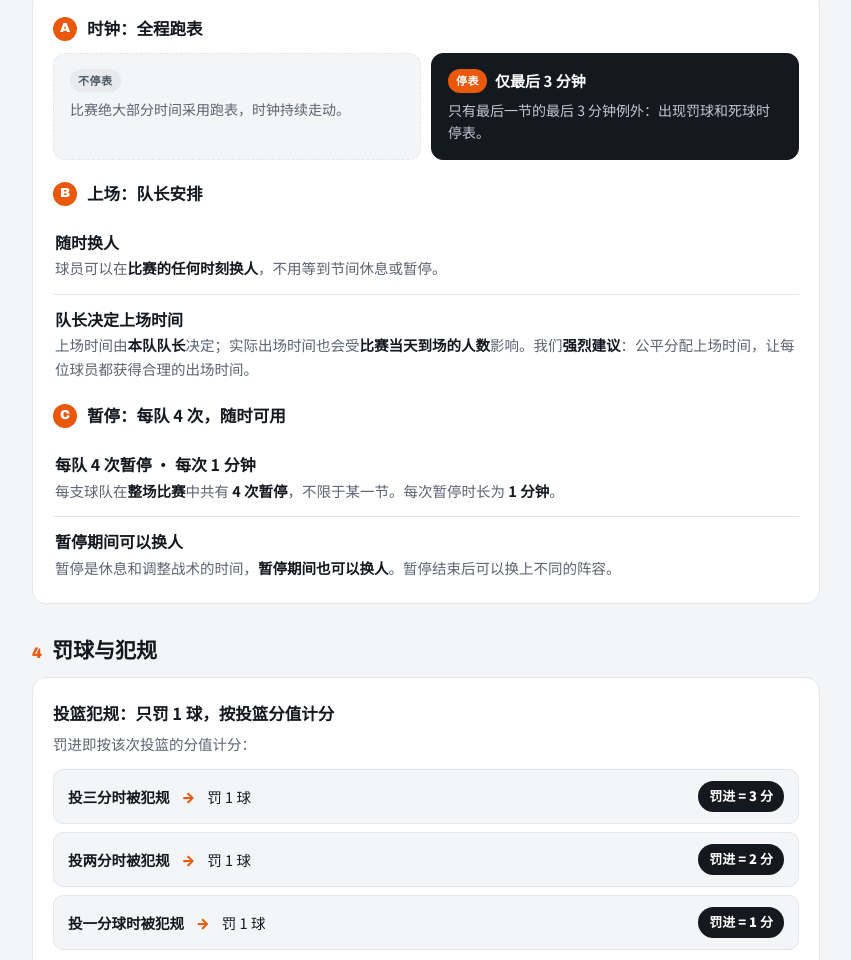
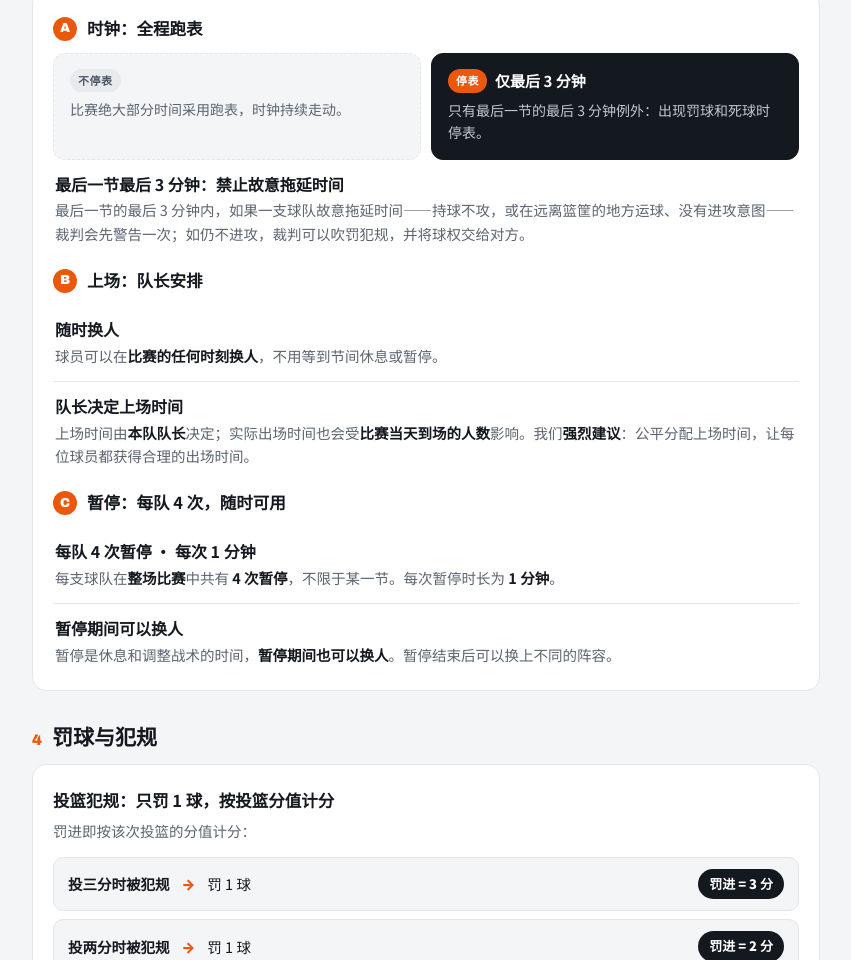
Before and after one commit to haijiezhen-bit/basketball-league-schedule, a plain HTML site: page tournament/index.html in a window 1280 px wide. Shown: the part 1997-2957 px from the top of the page, without its empty margins (214-1065 px from the left). Drawn offline with Linux system fonts and the light colour scheme.

Commit message:
Update tournament flyer page

```diff
--- a/tournament/index.html
+++ b/tournament/index.html
@@ -346,6 +346,15 @@
       </div>
 
 
+      <ul class="flow-rules">
+        <li class="rule">
+          <div>
+            <h3 data-zh="最后一节最后 3 分钟：禁止故意拖延时间" data-en="Final 3 minutes of the last period: no intentional stalling">最后一节最后 3 分钟：禁止故意拖延时间</h3>
+            <p data-zh="最后一节的最后 3 分钟内，如果一支球队故意拖延时间——持球不攻，或在远离篮筐的地方运球、没有进攻意图——裁判会先警告一次；如仍不进攻，裁判可以吹罚犯规，并将球权交给对方。" data-en="In the final 3 minutes of the last period, if a team intentionally stalls — holding the ball without attacking, or dribbling far from the basket with no intention to shoot — the referee will warn them once. If they still don't attack, the referee can call a foul and award possession to the other team.">最后一节的最后 3 分钟内，如果一支球队故意拖延时间——持球不攻，或在远离篮筐的地方运球、没有进攻意图——裁判会先警告一次；如仍不进攻，裁判可以吹罚犯规，并将球权交给对方。</p>
+          </div>
+        </li>
+      </ul>
+
       <div class="flow-step"><span class="n">B</span><h3 data-zh="上场：队长安排" data-en="Playing time: arranged by the captain">上场：队长安排</h3></div>
       <ul class="flow-rules">
         <li class="rule">
```
